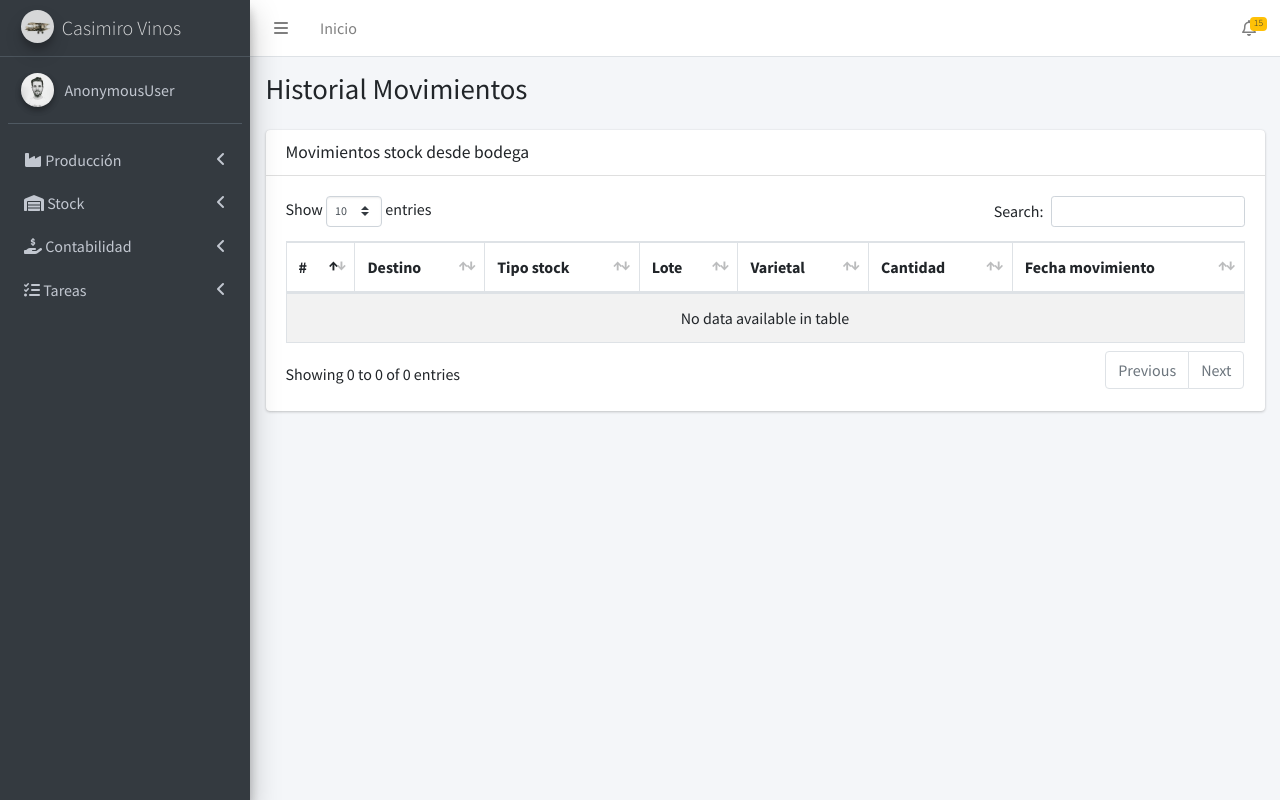
After one commit to Anubis-2077/casimiro_project, a Django app: page /deposito/historial/ in a window 1280 px wide. The commit adds this page. Run offline with Django 4.2, Linux system fonts and the light colour scheme; data that the repository does not hold is empty; some libraries are stand-ins or nearby versions; some web fonts are replaced.

Commit message:
seccion movimientos stock completa

```diff
--- a/administracion/admin.py
+++ b/administracion/admin.py
@@ -14,3 +14,5 @@
 admin.site.register(Cliente)
 admin.site.register(ProveedorInsumos)
 admin.site.register(Embotellamiento)
+admin.site.register(MoverStockEtiquetado)
+admin.site.register(MoverStockEmpaquetado)
--- a/administracion/views.py
+++ b/administracion/views.py
@@ -13,13 +13,15 @@
 from django.urls import reverse
 from django.http import Http404
 from django.utils.dateparse import parse_datetime
-from django.forms import inlineformset_factory
+from django.forms import modelformset_factory
 from django.views.generic import CreateView, UpdateView, DeleteView
 from django.views.decorators.csrf import csrf_exempt
 from django.views.decorators.http import require_POST
 from django.contrib.auth.decorators import login_required
 from django.forms import formset_factory
+from itertools import chain
 
+from django.utils.decorators import method_decorator
 
 
 
@@ -859,27 +861,41 @@
     return render (request, 'depositos/detalles_deposito.html', {'deposito':deposito})
 
 def get_producto_info(request, producto_id):
-    try:
-        producto = StockBodegaEtiquetado.objects.get(id=producto_id)
+    producto = StockBodegaEtiquetado.objects.get(id=producto_id)
         # Accediendo a fecha_envasado a través de la relación con StockBodegaSinEtiquetar y Embotellamiento
-        fecha_envasado = producto.stock.embotellamiento.fecha_envasado
-        tipo = "Stock etiquetado"
-    except StockBodegaEtiquetado.DoesNotExist:
-        producto = get_object_or_404(StockBodegaEmpaquetado, id=producto_id)
-        # Si es un StockBodegaEmpaquetado, debes acceder a través de dos niveles de relaciones
-        fecha_envasado = producto.stock.stock.embotellamiento.fecha_envasado
-        tipo = "Stock empaquetado"
+    fecha_envasado = producto.stock.embotellamiento.fecha_envasado
+    tipo = "Stock etiquetado"
+    cantidad_botellas= producto.cantidad_botellas
 
     data = {
-        'lote': producto.lote,
-        'tipo': tipo,
-        'fecha_envasado': fecha_envasado.strftime('%Y-%m-%d') if fecha_envasado else ''
-    }
+            'lote': producto.lote,
+            'tipo': tipo,
+            'fecha_envasado': fecha_envasado.strftime('%Y-%m-%d') if fecha_envasado else '',
+            'cantidad_botellas': cantidad_botellas
+        }
+
+    return JsonResponse(data)
+
+def get_producto_info_empaquetado(request, producto_id):
+    producto = StockBodegaEmpaquetado.objects.get(id=producto_id)
+        # Accediendo a fecha_envasado a través de la relación con StockBodegaSinEtiquetar y Embotellamiento
+    fecha_empaquetado = producto.stock.stock.embotellamiento.fecha_envasado
+    tipo = "Stock empaquetado"
+    cantidad_cajas= producto.cantidad_cajas
+    cantidad_botellas = cantidad_cajas * 6
+
+    data = {
+            'lote': producto.lote,
+            'tipo': tipo,
+            'fecha_envasado': fecha_empaquetado.strftime('%Y-%m-%d') if fecha_empaquetado else '',
+            'cantidad_cajas': cantidad_cajas,
+            'cantidad_botellas': cantidad_botellas
+        }
+
     return JsonResponse(data)
 
 
-
-#---------------------------Movimiento de stock
+#---------------------------Movimiento de stock-------------------------------------------
 
 
 def seleccionar_stock(request, pk):
@@ -899,46 +915,135 @@
         deposito = self.object  # El objeto Deposito ya recuperado por DetailView
 
 
-        context['etiquetados'] = StockBodegaEtiquetado.objects.filter(deposito=deposito)
-        context['empaquetados'] = StockBodegaEmpaquetado.objects.filter(deposito=deposito)
+        context['etiquetados'] = MoverStockEtiquetado.objects.filter(deposito=deposito)
+        context['empaquetados'] = MoverStockEmpaquetado.objects.filter(deposito=deposito)
 
         return context
 
+class MoverStockEtiquetadoView(View):
+    template_name= 'depositos/mover_stock_etiquetado.html'
 
-class MoverStockEtiquetadoView(FormView):
-    template_name='depositos/mover_stock.html'
-    form_class = formset_factory(MoverStockForm, extra=2)
-    success_url= reverse_lazy ('index_admin')
+    def get(self, request, *args, **kwargs):
+        Formset = modelformset_factory(MoverStockEtiquetado, form=MoverStockEtiquetadoForm, extra=10)
+        formset = Formset(queryset=MoverStockEtiquetado.objects.none())
 
-    def get_context_data(self, **kwargs: Any) -> dict[str, Any]:
-        context = super(MoverStockEtiquetadoView, self).get_context_data(**kwargs)
-
-    # Agrega tus variables personalizadas al contexto
         BODEGA_ID = 3
         deposito = get_object_or_404(Deposito, pk=self.kwargs['pk'])  # Asume que 'pk' se pasa como parámetro a la URL
         stock_etiquetado = StockBodegaEtiquetado.objects.filter(deposito_id=BODEGA_ID)
 
-        # Agregar deposito y stock_etiquetado al contexto
-        context['deposito'] = deposito
-        context['stock_etiquetado'] = stock_etiquetado
+        context = {
+            'formset': formset,
+            'deposito': deposito,
+            'stock_etiquetado': stock_etiquetado
+        }
+
+        return render(request, self.template_name, context)
+
+    def post(self, request, *args, **kwargs):
+        Formset = modelformset_factory(MoverStockEtiquetado, form=MoverStockEtiquetadoForm, extra=10)
+        formset = Formset(request.POST)
+        deposito = get_object_or_404(Deposito, pk=self.kwargs['pk'])
+
+        if formset.is_valid():
+            for form in formset.forms:  # Iterar sobre formset.forms
+                # Ahora puedes acceder a form.cleaned_data porque formset.is_valid() fue llamado
+                if form.cleaned_data:  # Asegúrate de que el formulario no esté vacío
+                    stock_id = form.cleaned_data.get('stock').id
+                    cantidad_a_mover = form.cleaned_data.get('cantidad')
+
+                    stock_etiquetado = StockBodegaEtiquetado.objects.get(id=stock_id)
+                    stock_etiquetado.cantidad_botellas -= cantidad_a_mover
+                    if stock_etiquetado.cantidad_botellas < 0:
+                        stock_etiquetado.cantidad_botellas = 0
+
+                    stock_etiquetado.save()
+                    form.save()
+                    #print("este es el stock empaquetado: " ,stock_etiquetado)
+                    #print("este es el form: ", form.cleaned_data)
+
+            return redirect(reverse('detalles_deposito', kwargs={'pk': deposito.pk}))
+        else:
+            print("estos son los errores: ", formset.errors)
+
+        return render(request, 'depositos/mover_stock_etiquetado.html', {'formset': formset})
+
+
+
+
+
+#--------------------------stock empaquetado----------------------------
+
+class MoverStockEmpaquetadoView(View):
+    template_name= 'depositos/mover_stock_empaquetado.html'
+
+    def get(self, request, *args, **kwargs):
+        Formset = modelformset_factory(MoverStockEmpaquetado, form=MoverStockEmpaquetadoForm, extra=10)
+        formset = Formset(queryset=MoverStockEmpaquetado.objects.none())
+
+        BODEGA_ID = 3
+        deposito = get_object_or_404(Deposito, pk=self.kwargs['pk'])
+        stock_empaquetado = StockBodegaEmpaquetado.objects.filter(deposito_id=BODEGA_ID)
+
+        context = {
+            'formset': formset,
+            'deposito': deposito,
+            'stock_empaquetado': stock_empaquetado
+        }
+
+        return render(request, self.template_name, context)
+
+
+    def post(self, request, *args, **kwargs):
+        Formset = modelformset_factory(MoverStockEmpaquetado, form=MoverStockEmpaquetadoForm, extra=10)
+        formset = Formset(request.POST)
+        deposito = get_object_or_404(Deposito, pk=self.kwargs['pk'])
+
+        if formset.is_valid():
+            for form in formset.forms:  # Iterar sobre formset.forms
+                # Ahora puedes acceder a form.cleaned_data porque formset.is_valid() fue llamado
+                if form.cleaned_data:  # Asegúrate de que el formulario no esté vacío
+                    stock_id = form.cleaned_data.get('stock').id
+                    cantidad_a_mover = form.cleaned_data.get('cantidad')
+
+                    stock_empaquetado = StockBodegaEmpaquetado.objects.get(id=stock_id)
+                    stock_empaquetado.cantidad_cajas -= cantidad_a_mover
+                    if stock_empaquetado.cantidad_cajas < 0:
+                        stock_empaquetado.cantidad_cajas = 0
+
+                    stock_empaquetado.save()
+                    form.save()
+                    #print("este es el stock empaquetado: " ,stock_empaquetado)
+                    #print("este es el form: ", form.cleaned_data)
+
+            return redirect(reverse('detalles_deposito', kwargs={'pk': deposito.pk}))
+        else:
+            # Manejo de formset no válido
+            return render(request, 'depositos/mover_stock_empaquetado.html', {'formset': formset})
+
+
+class HistorialMovimientosView(ListView):
+    model = MoverStockEmpaquetado
+    template_name = 'depositos/historial_movimientos.html'
+
+    def get_context_data(self, **kwargs):
+        context = super().get_context_data(**kwargs)
+
+        movimientos_empaquetado = MoverStockEmpaquetado.objects.all()
+        for movimiento in movimientos_empaquetado:
+            movimiento.tipo_movimiento = 'Empaquetado'
+
+        movimientos_etiquetados = MoverStockEtiquetado.objects.all()
+        for movimiento in movimientos_etiquetados:
+            movimiento.tipo_movimiento = 'Etiquetado'
+
+        # Combina y opcionalmente ordena los movimientos
+        movimientos_combinados = sorted(
+            chain(movimientos_empaquetado, movimientos_etiquetados),
+            key=lambda movimiento: movimiento.fecha_movimiento, reverse=True)
+
+        context['movimientos'] = movimientos_combinados
 
         return context
-
-    def form_valid(self, form):
-
-
-        print("formulario valido")
-        for f in form:
-            print (f.cleaned_data)
-        return super(MoverStockEtiquetadoView, self).form_valid(form)
-
-    def form_invalid(self, formset):
-
-        print("formulario invalido")
-        for form in formset:
-            print(form.errors)
-        return self.render_to_response(self.get_context_data(form=formset))
-
 
 
 
--- a/casimiro/urls.py
+++ b/casimiro/urls.py
@@ -58,8 +58,11 @@
     path('deposito/eliminar/<int:pk>/', eliminar_deposito, name='eliminar_deposito'),
     path('deposito/detalles_deposito/<int:pk>/', detalles_deposito, name='detalles_deposito'),
     path('deposito/mover_stock_etiquetado/<int:pk>/', MoverStockEtiquetadoView.as_view(), name='mover_stock_etiquetado'),
+    path('deposito/mover_stock_empaquetado/<int:pk>/', MoverStockEmpaquetadoView.as_view(), name='mover_stock_empaquetado'),
     path('get_producto_info/<int:producto_id>/', get_producto_info, name='get_producto_info'),
+    path('get_producto_info_empaquetado/<int:producto_id>/', get_producto_info_empaquetado, name='get_producto_info_empaquetado'),
     path('deposito/detalles/<int:pk>/', DetallesDepositoView.as_view(), name='detalles_deposito'),
+    path('deposito/historial/', HistorialMovimientosView.as_view(), name='historial_movimientos_stock'),
 
 
 
--- a/templates/base.html
+++ b/templates/base.html
@@ -260,10 +260,12 @@
                 </a>
               </li>
 
-
-
-
-
+              <li class="nav-item">
+                <a href="{% url "historial_movimientos_stock" %}" class="nav-link">
+                  <i class="fa-solid fa-store"></i>
+                  <p>Historial de movimientos</p>
+                </a>
+              </li>
 
             </ul>
           </li>
--- /dev/null
+++ b/templates/depositos/historial_movimientos.html
@@ -0,0 +1,80 @@
+{% extends "base.html" %}
+
+{% block content  %}
+
+
+<div class="content-wrapper">
+    <!-- Content Header (Page header) -->
+    <section class="content-header">
+      <div class="container-fluid">
+        <div class="row mb-2">
+          <div class="col-sm-6">
+            <h1>Historial Movimientos</h1>
+          </div>
+
+        </div>
+      </div><!-- /.container-fluid -->
+    </section>
+
+
+
+        <!-- Main content -->
+        <section class="content">
+          <div class="container-fluid">
+            <div class="row">
+              <div class="col-md-12">
+                <div class="card">
+                    <div class="card-header">
+                      <h3 class="card-title">Movimientos stock desde bodega</h3>
+                    </div>
+                    <!-- /.card-header -->
+                    <div class="card-body">
+                      <table id="example1" class="table table-bordered table-striped">
+                        <thead>
+                            <tr>
+                              <th>#</th>
+                              <th>Destino</th>
+                              <th>Tipo stock</th>
+                              <th>Lote</th>
+                              <th>Varietal</th>
+                              <th>Cantidad</th>
+                              <th>Fecha movimiento</th>
+                            </tr>
+                          </thead>
+                          <tbody>
+                            {% for movimiento in movimientos %}
+                                <tr>
+                                    <td>{{ movimiento.id }}</td>
+                                    <td>{{ movimiento.deposito.nombre }}</td>
+                                    <td>{{ movimiento.tipo_movimiento }}</td>
+                                    <td>{{ movimiento.stock.lote }}</td>
+                                    <td>{{ movimiento.stock.varietal }}</td>
+                                    <td>{{ movimiento.cantidad }}</td>
+                                    <td>{{ movimiento.fecha_movimiento }}</td>
+                                </tr>
+                            {% endfor %}
+                        </tbody>
+
+                      </table>
+                    </div>
+                    <!-- /.card-body -->
+                </div>
+
+
+
+
+
+                </div>
+              <!-- /.col -->
+            </div>
+
+
+            <!-- /.row -->
+          </div><!-- /.container-fluid -->
+        </section>
+
+
+
+
+
+{% endblock content  %}
--- a/templates/depositos/redireccionar.html
+++ b/templates/depositos/redireccionar.html
@@ -35,7 +35,7 @@
 
 
                               <a href="{% url "mover_stock_etiquetado" pk=deposito.id %}" class="btn btn-primary btn-block btn-flat" style="margin-top: 80px; margin-bottom: 20px;">Stock etiquetado</a>
-                              <a href="{% url "index_admin" %}" class="btn btn-primary btn-block btn-flat" style="margin-bottom: 80px">Stock Empaquetado</a>
+                              <a href="{% url "mover_stock_empaquetado" pk=deposito.id %}" class="btn btn-primary btn-block btn-flat" style="margin-bottom: 80px">Stock Empaquetado</a>
 
                           </form>
 
```
Also changed, not shown: administracion/forms.py (+43 -1 lines), administracion/models.py (+15 -0 lines), templates/depositos/detalles_deposito.html (+12 -13 lines), templates/depositos/mover_stock_empaquetado.html (renamed from templates/depositos/mover_stock.html, +20 -17 lines), templates/depositos/mover_stock_etiquetado.html (added, +202 -0 lines), templates/ejemplo.html (+60 -31 lines).
